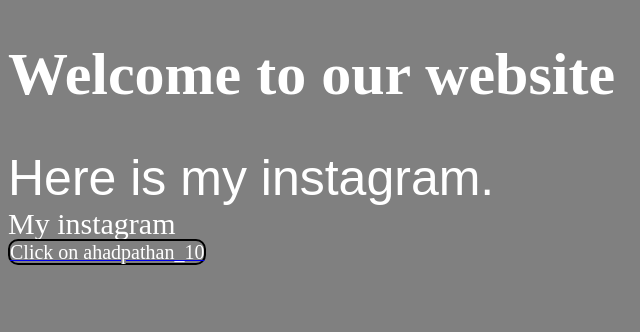
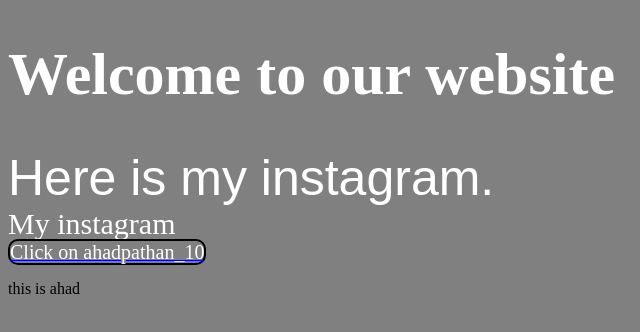
Before and after one commit to ahad1000/ahadweb.com, a plain HTML site: page index.html in a window 1280 px wide. Shown: the full height of the page, 0-640 px from the left. Drawn offline with Linux system fonts and the light colour scheme.

Commit message:
Add files via upload

```diff
--- a/index.html
+++ b/index.html
@@ -48,5 +48,6 @@ span1{
 <span1>My instagram</span1><br>
 <a href="https://www.instagram.com/ahadpathan_10/" target="_blank"> <span2> Click on ahadpathan_10</span2>  <br>
       </a>
+      <p>this is ahad</p>
 </body>
 </html>
```
